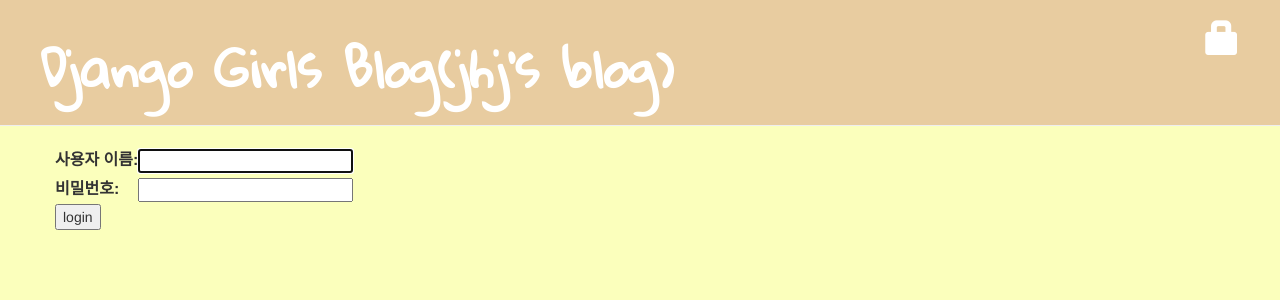
After one commit to amazing22/my-first-blog, a Django app: page /accounts/login/?next=/post/1/ in a window 1280 px wide. The commit adds this page. Shown: the top 300 px of the page. Run offline with Django 3.2, Linux system fonts and the light colour scheme; some libraries are stand-ins or nearby versions.

```diff
--- a/blog/templates/blog/base.html
+++ b/blog/templates/blog/base.html
@@ -13,6 +13,9 @@
         {% if user.is_authenticated %}
           <a href="{% url 'post_draft_list' %}" class="top-menu"><span class="glyphicon glyphicon-edit"></span></a>
           <a href="{% url 'post_new' %}" class="top-menu"><span class="glyphicon glyphicon-plus"></span></a>
+          <p class="top-menu">Hello {{ user.username }} <small>(<a href="{% url 'logout' %}">Log out</a>)</small></p>
+        {% else %}
+          <a href="{% url 'login' %}" class="top-menu"><span class="glyphicon glyphicon-lock"></span></a>
         {% endif %}
           <h1><a href="/">Django Girls Blog(jhj's blog)</a></h1>
       </div>
--- /dev/null
+++ b/blog/templates/registration/login.html
@@ -0,0 +1,24 @@
+{% extends "blog/base.html" %}
+
+{% block content %}
+    {% if form.errors %}
+        <p>Your username and password didn't match. Please try again.</p>
+    {% endif %}
+
+    <form method="post" action="{% url 'login' %}">
+    {% csrf_token %}
+        <table>
+        <tr>
+            <td>{{ form.username.label_tag }}</td>
+            <td>{{ form.username }}</td>
+        </tr>
+        <tr>
+            <td>{{ form.password.label_tag }}</td>
+            <td>{{ form.password }}</td>
+        </tr>
+        </table>
+
+        <input type="submit" value="login" />
+        <input type="hidden" name="next" value="{{ next }}" />
+    </form>
+{% endblock %}
--- a/mysite/settings.py
+++ b/mysite/settings.py
@@ -15,6 +15,7 @@
 # Build paths inside the project like this: os.path.join(BASE_DIR, ...)
 BASE_DIR = os.path.dirname(os.path.dirname(os.path.abspath(__file__)))
 
+LOGIN_REDIRECT_URL = '/' # 추가
 
 # Quick-start development settings - unsuitable for production
 # See https://docs.djangoproject.com/en/1.10/howto/deployment/checklist/
--- a/mysite/urls.py
+++ b/mysite/urls.py
@@ -1,8 +1,11 @@
 from django.conf.urls import include, url
 from django.contrib import admin
+from django.contrib.auth import views # 추가
 
 urlpatterns = [
     url(r'^admin/', admin.site.urls),
+    url(r'^accounts/login/$', views.login, name='login'), # 추가
+    url(r'^accounts/logout/$', views.logout, name='logout', kwargs={'next_page': '/'}), # 추가
     url(r'', include('blog.urls')),
 ]
 
```
Also changed, not shown: blog/views.py (+8 -2 lines).
